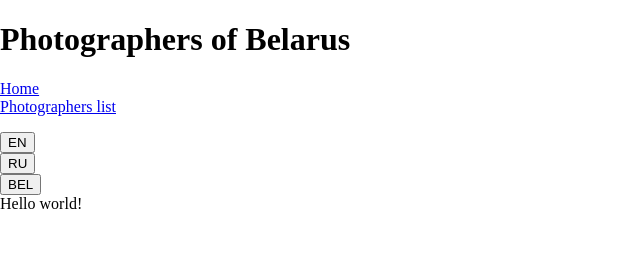
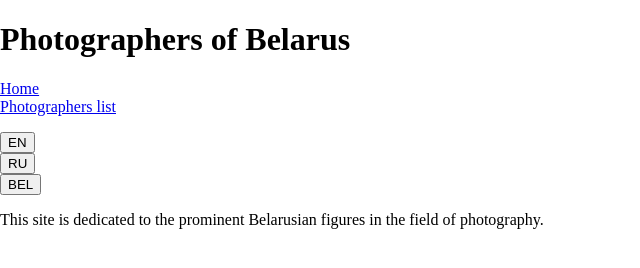
Before and after one commit to Nij4life/culture-portal, a Gatsby site: page / in a window 1280 px wide. Shown: the whole page, without its empty margins (0-640 px from the left). Built offline with nearby package versions, Linux system fonts and the light colour scheme; Gatsby itself is replaced by a stand-in of ours.

Commit message:
feat: add site description on main page

```diff
--- a/src/pages/index.js
+++ b/src/pages/index.js
@@ -1,8 +1,19 @@
 import React from 'react'
 import Layout from '../components/layout/layout'
+import { graphql } from 'gatsby'
 
-export default () => (
+export default ({ data }) => (
   <Layout>
-    <div>Hello world!</div>
+    <p>{data.markdownRemark.frontmatter.enSiteDescription}</p>
   </Layout>
 )
+
+export const query = graphql`
+  query {
+    markdownRemark(frontmatter: { title: { eq: "Site description" } }) {
+      frontmatter {
+        enSiteDescription
+      }
+    }
+  }
+`
```
